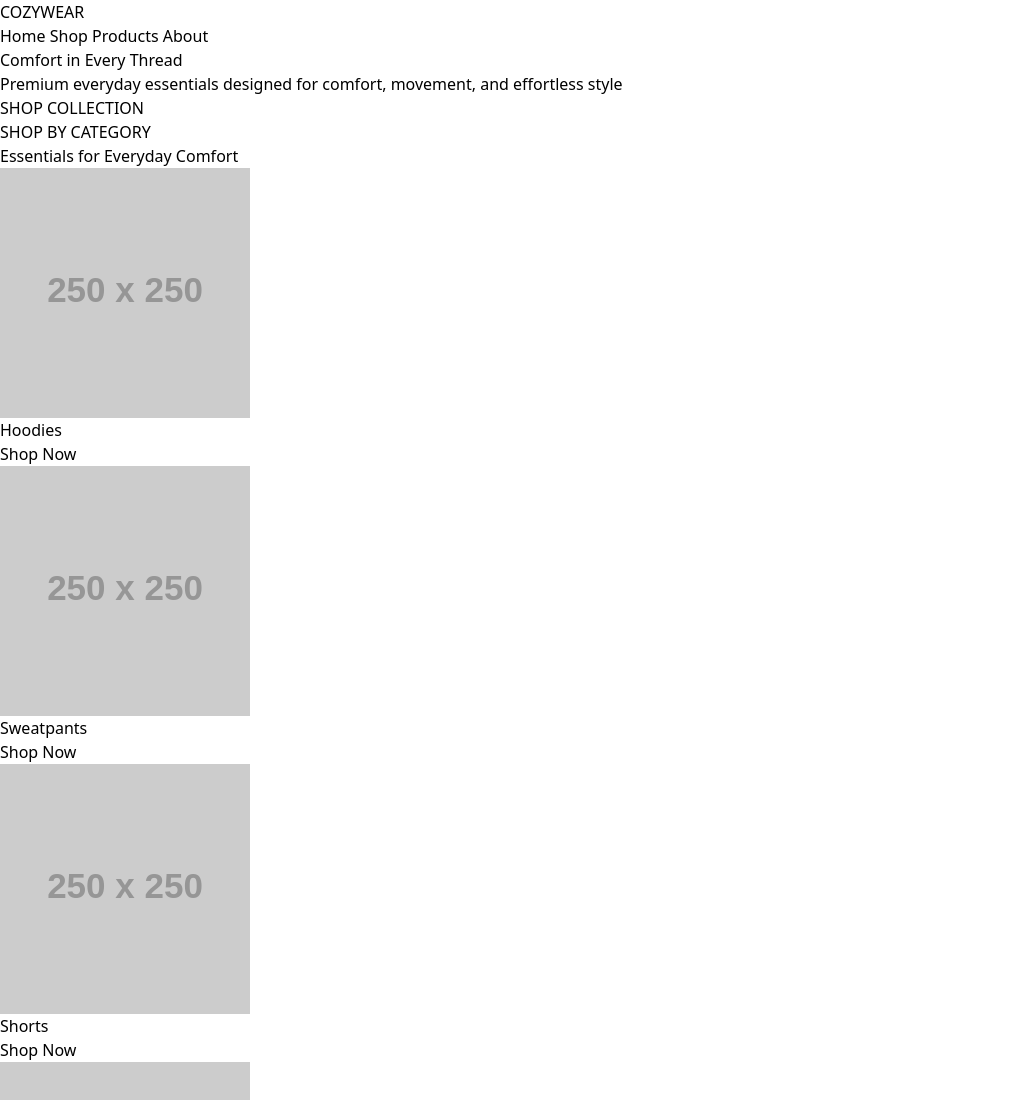
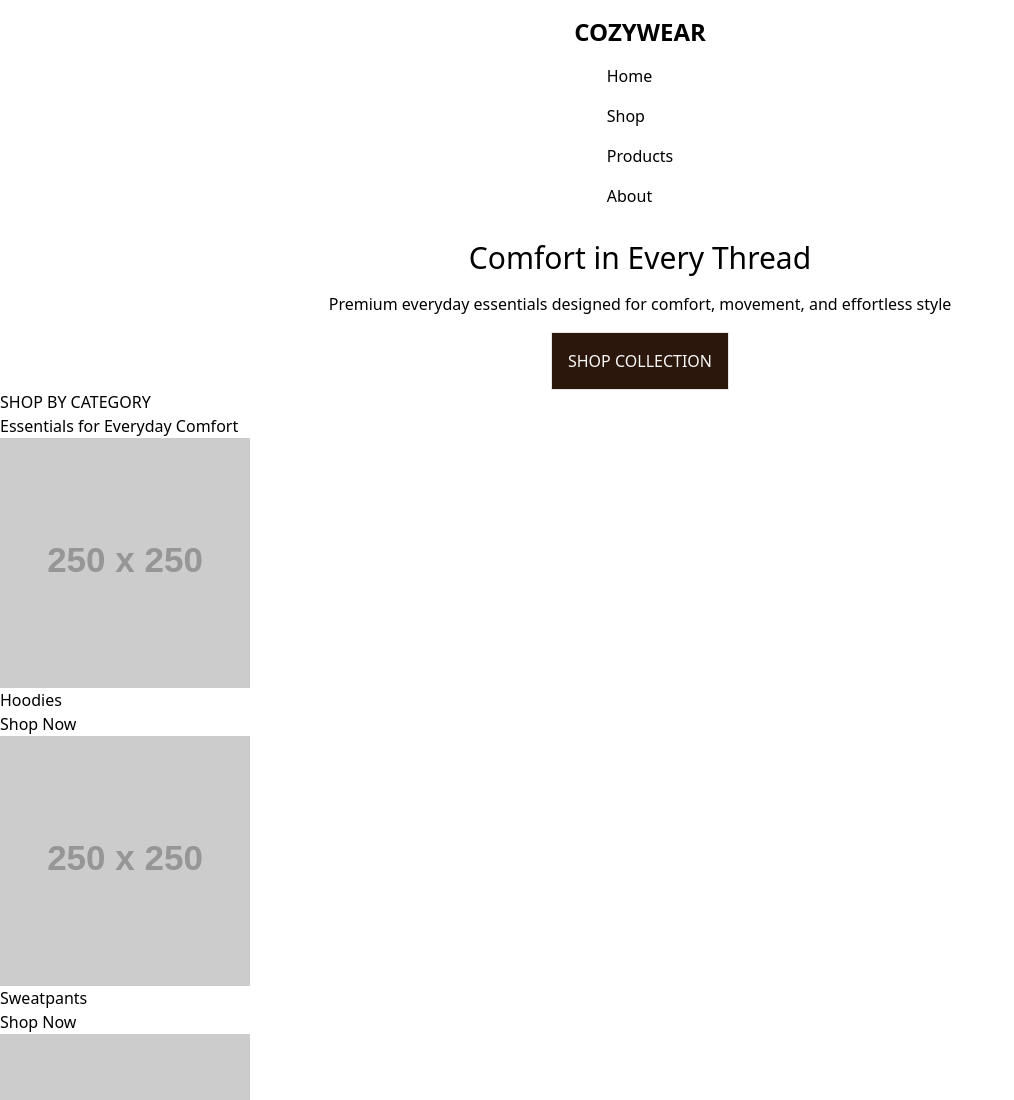
Before and after one commit to luthojama1/E-commerce-store-landing-page-Tailwind-CSS-Project, a website: page index.html in a window 1280 px wide. Shown: the top 1100 px of the page, without its empty margins (0-1014 px from the left). Drawn offline with Linux system fonts and the light colour scheme; placeholder pictures from the web are drawn by us.

Commit message:
Working on project styling

```diff
--- a/index.css
+++ b/index.css
@@ -1,3 +1,26 @@
 @tailwind base;
 @tailwind components;
 @tailwind utilities;
+
+:root{
+
+    /* COLORS */
+    --primary: #2B170C;
+    --secondary: #fefefed2;
+    --fallback: #E5DDD6;
+
+    --border-clr: #C5B8AA;
+
+    --button-clr: #9A7247;
+    --hover-clr: #A07A56;
+
+    --headings: #1F1712;
+    --body-text: #4B4038;
+
+    --blck-text: #050505e6;
+    --white-text: #f7f7f7;
+
+    /* Section */
+
+    --section-height: 100dvh;
+}
--- a/index.html
+++ b/index.html
@@ -1,6 +1,6 @@
 <!DOCTYPE html>
 <html lang="en">
-<head>
+<head class="p-0 box-border m-0">
     <meta charset="UTF-8">
     <meta name="viewport" content="width=device-width, initial-scale=1.0">
     <link rel="stylesheet" href="./output.css">
@@ -10,11 +10,13 @@
 
     <!-- Header -->
 
-    <header>
+    <header class="flex flex-col justify-between items-center gap-4 p-4">
 
-        <div>COZYWEAR</div>
+        <div>
+            <a class="text-2xl font-bold" href="#">COZYWEAR</a>
+        </div>
 
-        <nav>
+        <nav class="flex flex-col gap-4">
             <a href="#">Home</a>
             <a href="#">Shop</a>
             <a href="#">Products</a>
@@ -29,15 +31,15 @@
 
     <!-- Hero Section -->
 
-    <section>
+    <section class="">
 
-    <div>
+    <div class="flex flex-col content-center justify-between gap-4 text-center">
 
-    <h1>Comfort in Every Thread</h1>
+    <h1 class="text-3xl">Comfort in Every Thread</h1>
 
-    <p>Premium everyday essentials designed for comfort, movement, and effortless style</p>
+    <p class="text-pretty">Premium everyday essentials designed for comfort, movement, and effortless style</p>
 
-    <button>SHOP COLLECTION</button>
+    <button class="border border-solid p-4 w-fit m-auto text-[var(--white-text)] bg-[var(--primary)]">SHOP COLLECTION</button>
 
     </div>
 
--- a/tailwind.config.js
+++ b/tailwind.config.js
@@ -6,7 +6,10 @@ export default {
     "./src/**/*.{js,ts,jsx,tsx}",
   ],
   theme: {
-    extend: {},
+    extend: {
+
+
+    },
   },
   plugins: [],
 }
```
Also changed, not shown: output.css.
